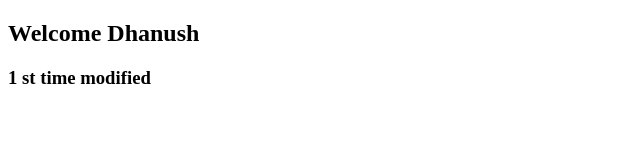
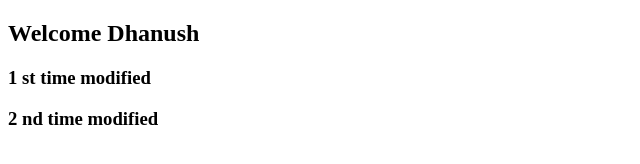
Before and after one commit to Dhanush-R93/DemoForLearning2, a plain HTML site: page index.html in a window 1280 px wide. Shown: the whole page, without its empty margins (0-640 px from the left). Drawn offline with Linux system fonts and the light colour scheme.

Commit message:
2nd time modified

```diff
--- a/index.html
+++ b/index.html
@@ -8,5 +8,6 @@
 <body>
     <h2>Welcome Dhanush</h2>
     <h3>1 st time modified</h3>
+    <h3>2 nd time modified</h3>
 </body>
 </html>
```
